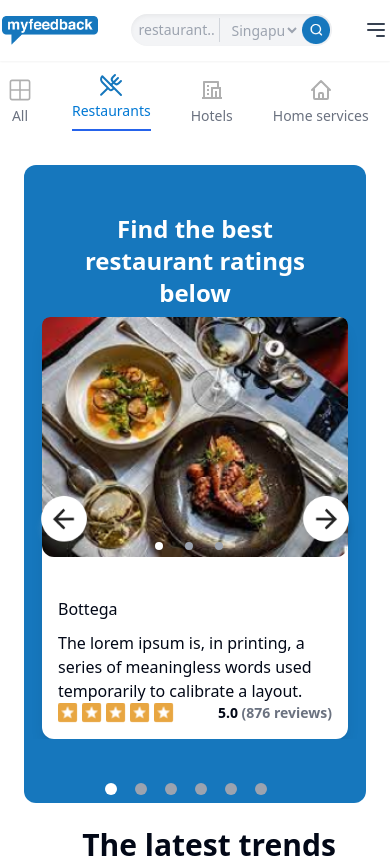
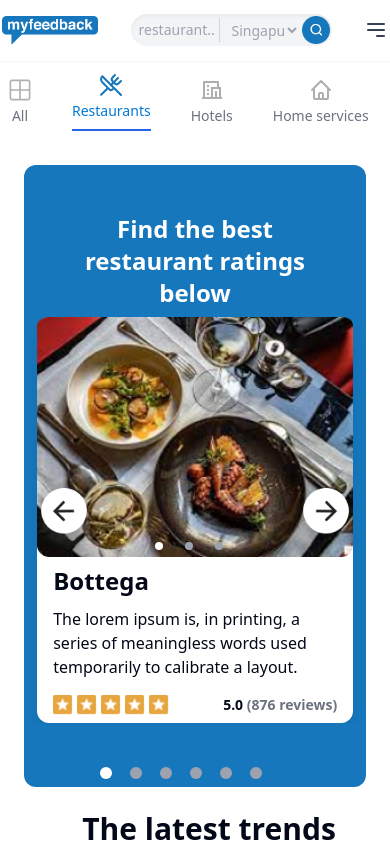
Before and after one commit to Takib-Ahmed/feedback.com, a React (Vite) app: page / in a window 390 px wide. Shown: the top 858 px of the page. Built offline with nearby package versions, Linux system fonts and the light colour scheme.

Commit message:
mobile view carousel

```diff
--- a/src/App.css
+++ b/src/App.css
@@ -330,3 +330,10 @@ display: none !important;
                                           padding-right: 0.5rem;
                                      }
                                   }
+
+                                  @media screen and (max-width: 400px){
+                                    .Bestrestuarants{
+                                          padding-left: 0.2rem;
+                                          padding-right: 0.2rem;
+                                     }
+                                  }
--- a/src/components/Carusel.jsx
+++ b/src/components/Carusel.jsx
@@ -202,19 +202,19 @@ const [Resturantslist] = useState([{
       </Slider>
         {/* Navigation Dots */}
 
-      </div> <br />
+      </div>
 
- <div className=" p-4">
+ <div className="  p-4 py-2">
        {/* Card Content */}
        <div>
-        <div  className='mb-2.5'>{value.Name}</div>
+        <div  className='mb-2.5 text-2xl font-semibold' >{value.Name}</div>
         <div>
       {value.description}
         </div>
       </div>
 
       {/* Footer Section */}
-      <div className="flex items-center justify-between">
+      <div className="flex items-center justify-between pt-4">
         {/* Rating Stars */}
         <div className="flex gap-1 text-yellow-500">
           {Array(5)
```
